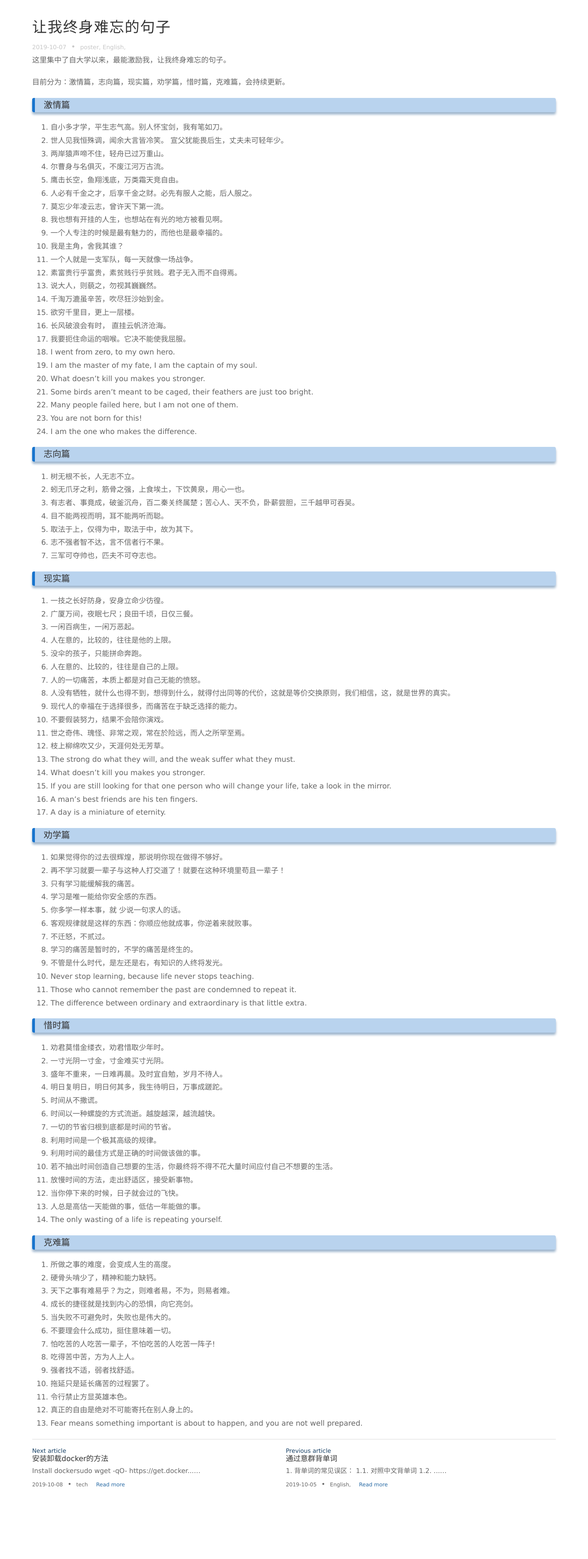
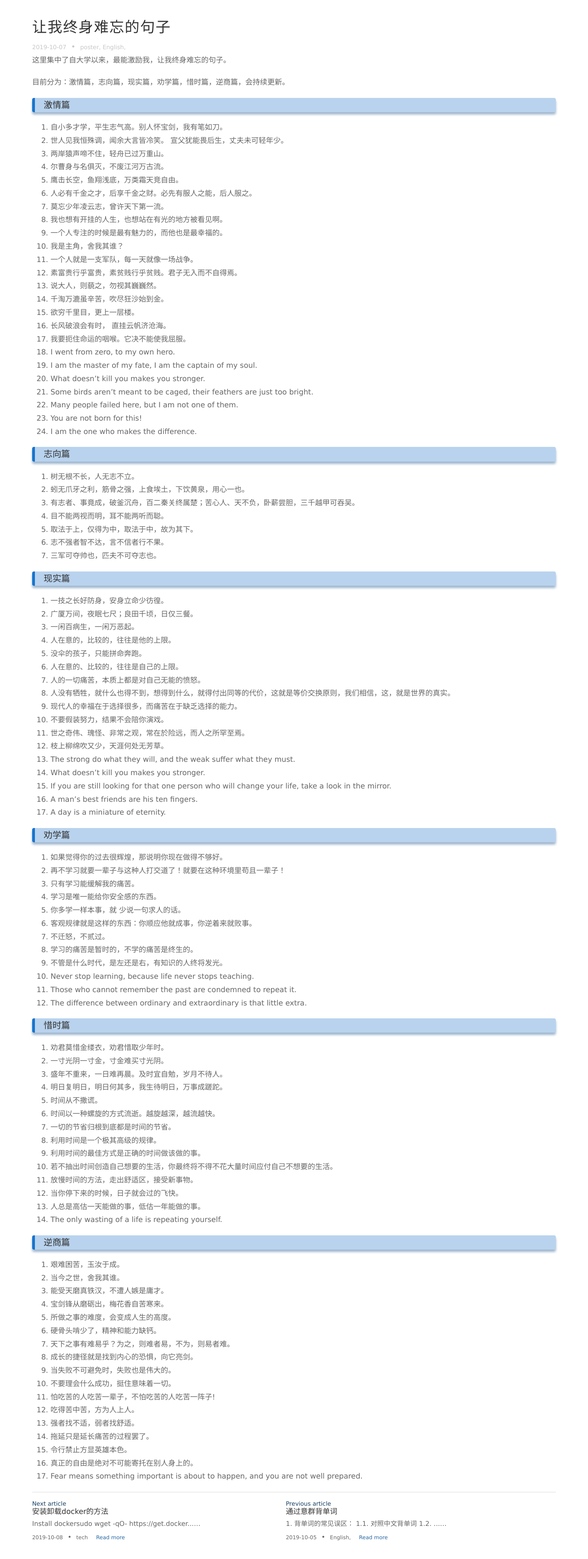
Before and after one commit to Albert-W/cool-panda, a Jekyll site: the page built from _posts/2019-10-07-sentense.md, in a window 1280 px wide. Shown: the whole page at 46% size. Built offline with Jekyll 4.4.1, drawn with Linux system fonts in a browser that asks for light colours.

Commit message:
jupyter for js

```diff
--- a/_posts/2019-10-07-sentense.md
+++ b/_posts/2019-10-07-sentense.md
@@ -7,7 +7,7 @@ tags: English,
 
 这里集中了自大学以来，最能激励我，让我终身难忘的句子。
 
-目前分为：激情篇，志向篇，现实篇，劝学篇，惜时篇，克难篇，会持续更新。
+目前分为：激情篇，志向篇，现实篇，劝学篇，惜时篇，逆商篇，会持续更新。
 
 ### 激情篇
 1. 自小多才学，平生志气高。别人怀宝剑，我有笔如刀。
@@ -93,17 +93,21 @@ tags: English,
 13. 人总是高估一天能做的事，低估一年能做的事。
 14. The only wasting of a life is repeating yourself.
 
-### 克难篇
-1. 所做之事的难度，会变成人生的高度。
-2. 硬骨头啃少了，精神和能力缺钙。
-3. 天下之事有难易乎？为之，则难者易，不为，则易者难。
-4. 成长的捷径就是找到内心的恐惧，向它亮剑。
-5. 当失败不可避免时，失败也是伟大的。
-6. 不要理会什么成功，挺住意味着一切。
-7. 怕吃苦的人吃苦一辈子，不怕吃苦的人吃苦一阵子!
-8. 吃得苦中苦，方为人上人。
-9. 强者找不适，弱者找舒适。
-10. 拖延只是延长痛苦的过程罢了。
-11. 令行禁止方显英雄本色。
-12. 真正的自由是绝对不可能寄托在别人身上的。
-13. Fear means something important is about to happen, and you are not well prepared.
+### 逆商篇
+1. 艰难困苦，玉汝于成。
+2. 当今之世，舍我其谁。
+3. 能受天磨真铁汉，不遭人嫉是庸才。
+4. 宝剑锋从磨砺出，梅花香自苦寒来。
+5. 所做之事的难度，会变成人生的高度。
+6. 硬骨头啃少了，精神和能力缺钙。
+7. 天下之事有难易乎？为之，则难者易，不为，则易者难。
+8. 成长的捷径就是找到内心的恐惧，向它亮剑。
+9. 当失败不可避免时，失败也是伟大的。
+10. 不要理会什么成功，挺住意味着一切。
+11. 怕吃苦的人吃苦一辈子，不怕吃苦的人吃苦一阵子!
+12. 吃得苦中苦，方为人上人。
+13. 强者找不适，弱者找舒适。
+14. 拖延只是延长痛苦的过程罢了。
+15. 令行禁止方显英雄本色。
+16. 真正的自由是绝对不可能寄托在别人身上的。
+17. Fear means something important is about to happen, and you are not well prepared.
--- a/css/jupyter.css
+++ b/css/jupyter.css
@@ -11,7 +11,7 @@ article p {
   background: white;
   border:none;
 }
-.language-python pre {
+.language-python pre ,.language-javascript pre {
   background:#f7f7f7;
   border:1px solid #cfcfcf;
 }
```
Also changed, not shown: _posts/2019-11-21-habit.md (added, +6 -0 lines).
